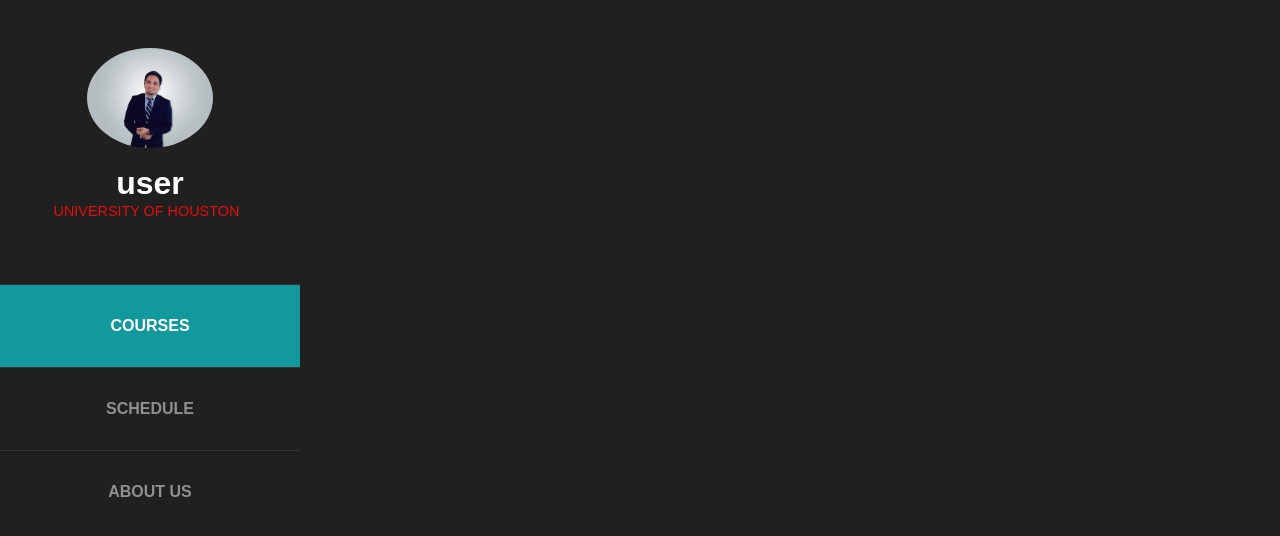
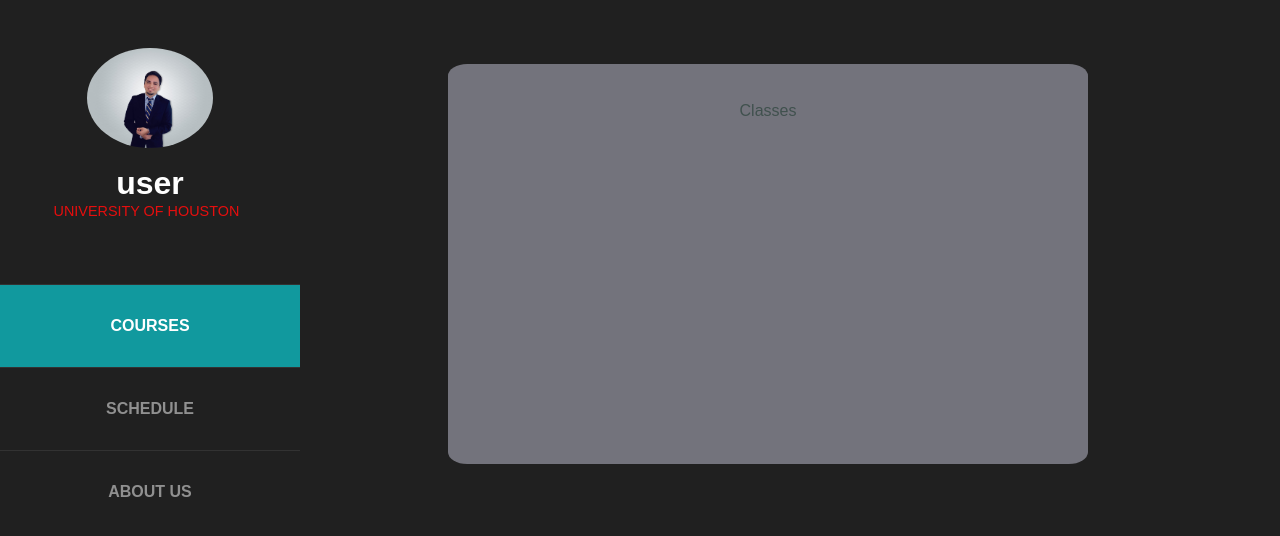
Before and after one commit to Aryanp10/TAMU-Hack, a Flask app: template templates/main.html in a window 1280 px wide. Shown: the top 536 px of the page. Run offline with Flask 2, Linux system fonts and the light colour scheme; the template is opened without the code that fills it, so the values that code supplies are empty.

Commit message:
changes added to main.html

```diff
--- a/static/styles/EdMain.css
+++ b/static/styles/EdMain.css
@@ -93,7 +93,7 @@ header {
 
 #logo img {
   display: inline-block;
-    margin-bottom: .8em;
+  margin-bottom: 0.8em;
   border-radius: 50%;
 }
 
@@ -122,6 +122,28 @@ header {
   background-color: #2980b9;
 }
 
-#menu #about_us{
+#menu #about_us {
   margin-top: auto;
 }
+
+
+/* ############## content boxes ############### */
+
+
+.info_box{
+    background-color: rgb(115, 115, 124);
+
+    float: right;
+    width: 50%;
+    margin-right: 15%;
+    height: 50vh;
+    margin-top: 5%;
+    border-radius: 3%;
+
+
+}
+
+.text_in_box{
+    text-align: center;
+    margin-top: 6%;
+}
--- a/templates/main.html
+++ b/templates/main.html
@@ -6,7 +6,10 @@
     <link rel="stylesheet" href="/static/styles/EdMain.css" />
     <title>Schedule Maker</title>
     </head>
+
     <body>
+
+
       <!--Header-->
       <header>
             <div id="logo">
@@ -28,11 +31,19 @@
                     <li id="about_us"><a href="#">About Us</a></li>
                 </ul>
             </div>
+      </header>
         <!--Main-->
+      <div class="info_box">
+        <div class="text_in_box">
+          Classes
+        </div>
+
+      </div>
       <main>
 
       </main>
         <!--Footer-->
       <footer></footer>
+
     </body>
 </html>
```
Lines whose indentation alone changed are shown as unchanged.
